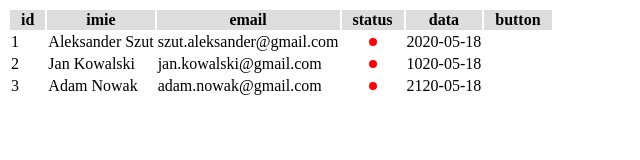
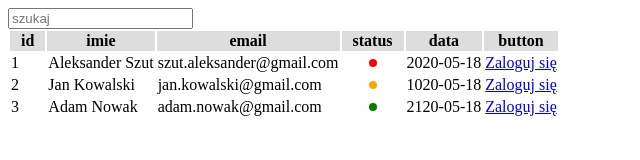
Before and after one commit to AleksanderSzut/datatable, a plain HTML site: page index.html in a window 1280 px wide. Shown: the whole page, without its empty margins (0-640 px from the left). Drawn offline with Linux system fonts and the light colour scheme.

Commit message:
Szkielet strony

```diff
--- a/css/datatable.scss
+++ b/css/datatable.scss
@@ -48,6 +48,24 @@
     {
       color: rgba(0, 0, 0, 0);
       position: relative;
+      &:before
+      {
+        content: attr(data-tableattr);
+        background-color: #333;
+        color:white;
+        opacity: 0;
+        padding: 7px 5px 5px 5px;
+        clip-path: polygon(0% 100%, 100% 100%, 100% 4px, 8px 4px, 5px 0, 2px 4px, 0% 4px);
+        position: absolute;
+        left: calc(50% - 5px);
+        top: calc(50% + 4px);
+        transition: opacity ease .3s;
+        z-index:100;
+      }
+      &:hover:before
+      {
+        opacity: 1;
+      }
       &::after
       {
         content: '';
@@ -56,6 +74,7 @@
         left:50%;
         top:50%;
         height: 8px;
+        z-index:1030;
         width: 8px;
         border-radius: 100%;
         transform: translate(-50%, -50%);
@@ -69,6 +88,10 @@
       {
         background-color: green;
       }
+      &.orange::after
+      {
+        background-color: orange;
+      }
     }
   }
   &__row
--- a/index.html
+++ b/index.html
@@ -7,6 +7,9 @@
         <link rel="stylesheet" type="text/css" href="css/datatable.css">
     </head>
     <body>
+        <div class="searchDataTable">
+            <input type="search" id="search" placeholder="szukaj">
+        </div>
         <table class="datatable" id="app">
         </table>
     </body>
@@ -27,39 +30,46 @@
                 type: null
             },
             {
-                type: null,
-                specialClass: "status red",
+                type: "status",
+                specialClass: "status",
             },
             {
                 type: "date"
             },
             {
-                type: "button"
+                type: "button",
             }
         ],
+        specialAttr : {
+          "status" : "Opłacono"
+        },
         rows : [
                 [
                     1,
                     "Aleksander Szut",
                     "szut.aleksander@gmail.com",
-                    "1",
-                    "2020-05-18"
+                    0,
+                    "2020-05-18",
+                    "Zaloguj się"
                 ],
                 [
                     2,
                     "Jan Kowalski ",
                     "jan.kowalski@gmail.com",
-                    "0",
-                    "1020-05-18"
+                    1,
+                    "1020-05-18",
+                    "Zaloguj się"
                 ],
                 [
                     3,
                     "Adam Nowak",
                     "adam.nowak@gmail.com",
-                    "1",
-                    "2120-05-18"
+                    2,
+                    "2120-05-18",
+                    "Zaloguj się"
                 ]
             ]
         };
-    initDataTables(document.querySelector("#app"), myTable);
+    initDataTables(document.getElementById("app"), myTable);
+    initSearchDataTable(document.getElementById("search"));
 </script>
--- a/js/app.js
+++ b/js/app.js
@@ -75,12 +75,42 @@ function setBodyRow() {
         let i=0;
         for(let data of row)
         {
-            let specialClass = '';
+            let specialClass = '', specialAttr = '';
             if(dataList.col[i].specialClass != null)
             {
+                let classes = dataList.col[i].specialClass.split(" ");
+                classes.forEach((item) => {
+                    if(typeof dataList.specialAttr[item] !== "undefined")
+                        specialAttr= `data-tableAttr="${dataList.specialAttr[item]}"`;
+                });
+
                 specialClass = dataList.col[i].specialClass;
             }
-            innerHTML += `<td class="${specialClass}">${data}</td>`;
+
+            switch (dataList.col[i].type) {
+                case "status":
+                    switch (data) {
+                        case 0:
+                            specialClass += " red";
+                            break;
+                        case 1:
+                            specialClass += " orange";
+                            break;
+                        case 2:
+                            specialClass += " green";
+                            break;
+                        default:
+                            specialClass += " red";
+                    }
+                    innerHTML += `<td class="${specialClass}" ${specialAttr}>${data}</td>`;
+                    break;
+                case "button":
+                    innerHTML += `<td class="${specialClass}" ${specialAttr}><a href="#wad">${data}</a> </td>`;
+                    break;
+                default:
+                    innerHTML += `<td class="${specialClass}" ${specialAttr}>${data}</td>`;
+            }
+
 
             i++
         }
@@ -120,10 +150,10 @@ function initDataTables(elementHandler, tableObject) {
             let specialType = '';
             if(tableObject.col[i].type != null)
             {
-                console.log(tableObject.col[i].type);
                 specialType = `, '`+tableObject.col[i].type+`'`;
             }
             tdElements += `<th id="tableColHeader${i}" class="" onclick="sortColumn(${i}${specialType})">${tdElement}</th>`;
+
 
             i++;
         }
@@ -142,3 +172,13 @@ function initDataTables(elementHandler, tableObject) {
         console.error('Objekt danych nie posiada elementu "rows"');
 
 }
+
+function filterAll(e) {
+    console.log(e.target.value);
+
+}
+
+function initSearchDataTable(elementHandler) {
+
+    elementHandler.addEventListener("keyup", filterAll);
+}
```
Also changed, not shown: css/datatable.css, 1 other file.
